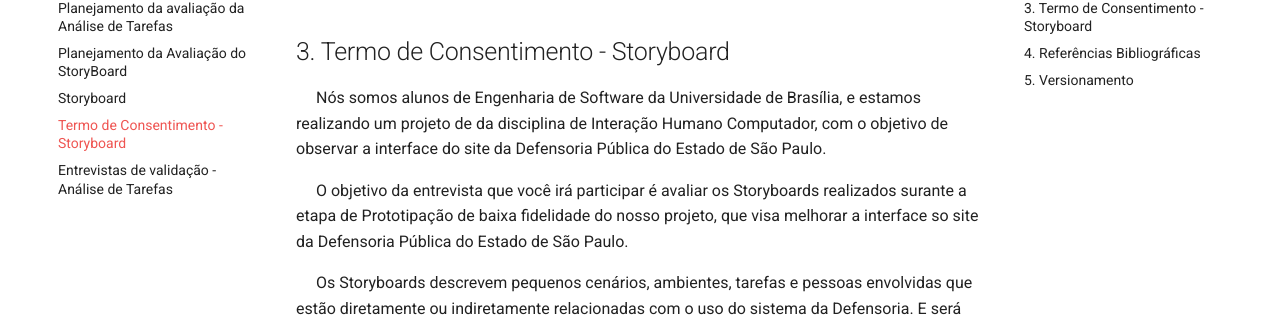
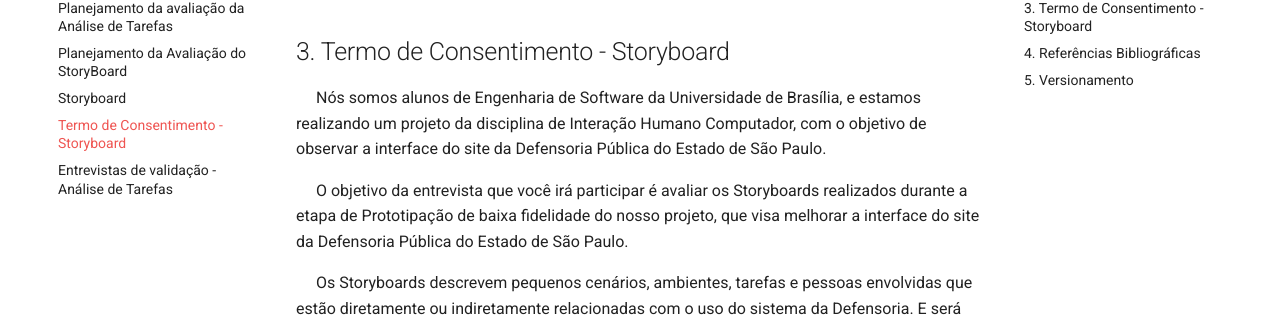
Before and after one commit to ailtonaires/2020.2-DefensoriaSP, an MkDocs documentation site: the page built from docs/Design,-Avaliação-e-Desenvolvimento/Nível-1/termo-consentimento-storyboard.md, in a window 1280 px wide and 900 px high, scrolled down 594 px. Shown: the part 172-489 px from the top of the window. Built offline with MkDocs 1.6.1 and Material for MkDocs 9.7.7, drawn with Linux system fonts in a browser that asks for light colours.

Commit message:
Corrige ortografia

```diff
--- a/docs/Design,-Avaliação-e-Desenvolvimento/Nível-1/termo-consentimento-storyboard.md
+++ b/docs/Design,-Avaliação-e-Desenvolvimento/Nível-1/termo-consentimento-storyboard.md
@@ -14,9 +14,9 @@
 
 ## 3. Termo de Consentimento - Storyboard
 
-<p>&emsp; Nós somos alunos de Engenharia de Software da Universidade de Brasília, e estamos realizando um projeto de da disciplina de Interação Humano Computador, com o objetivo de observar a interface do site da Defensoria Pública do Estado de São Paulo.</p>
+<p>&emsp; Nós somos alunos de Engenharia de Software da Universidade de Brasília, e estamos realizando um projeto da disciplina de Interação Humano Computador, com o objetivo de observar a interface do site da Defensoria Pública do Estado de São Paulo.</p>
 
-<p>&emsp; O objetivo da entrevista que você irá participar é avaliar os Storyboards realizados surante a etapa de Prototipação de baixa fidelidade do nosso projeto, que visa melhorar a interface so site da Defensoria Pública do Estado de São Paulo.</p>
+<p>&emsp; O objetivo da entrevista que você irá participar é avaliar os Storyboards realizados durante a etapa de Prototipação de baixa fidelidade do nosso projeto, que visa melhorar a interface do site da Defensoria Pública do Estado de São Paulo.</p>
 
 <p>&emsp; Os Storyboards descrevem pequenos cenários, ambientes, tarefas e pessoas envolvidas que estão diretamente ou indiretamente relacionadas com o uso do sistema da Defensoria. E será observando esses Storyboards que será realizado a entrevista, através da análise e julgamento de entrevistado. Por conseguinte, nós poderemos avaliar a fidelidade desses cenários.</p>
 
```
